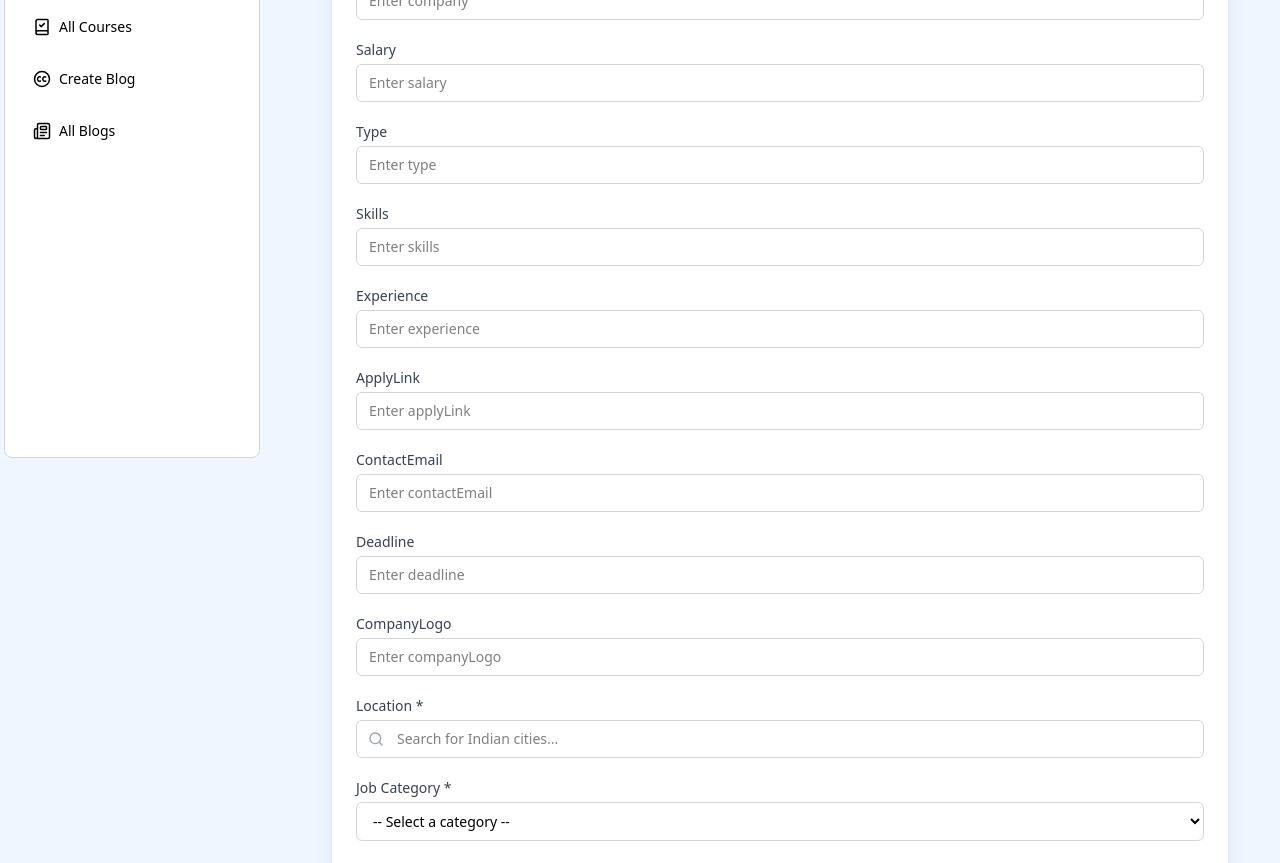
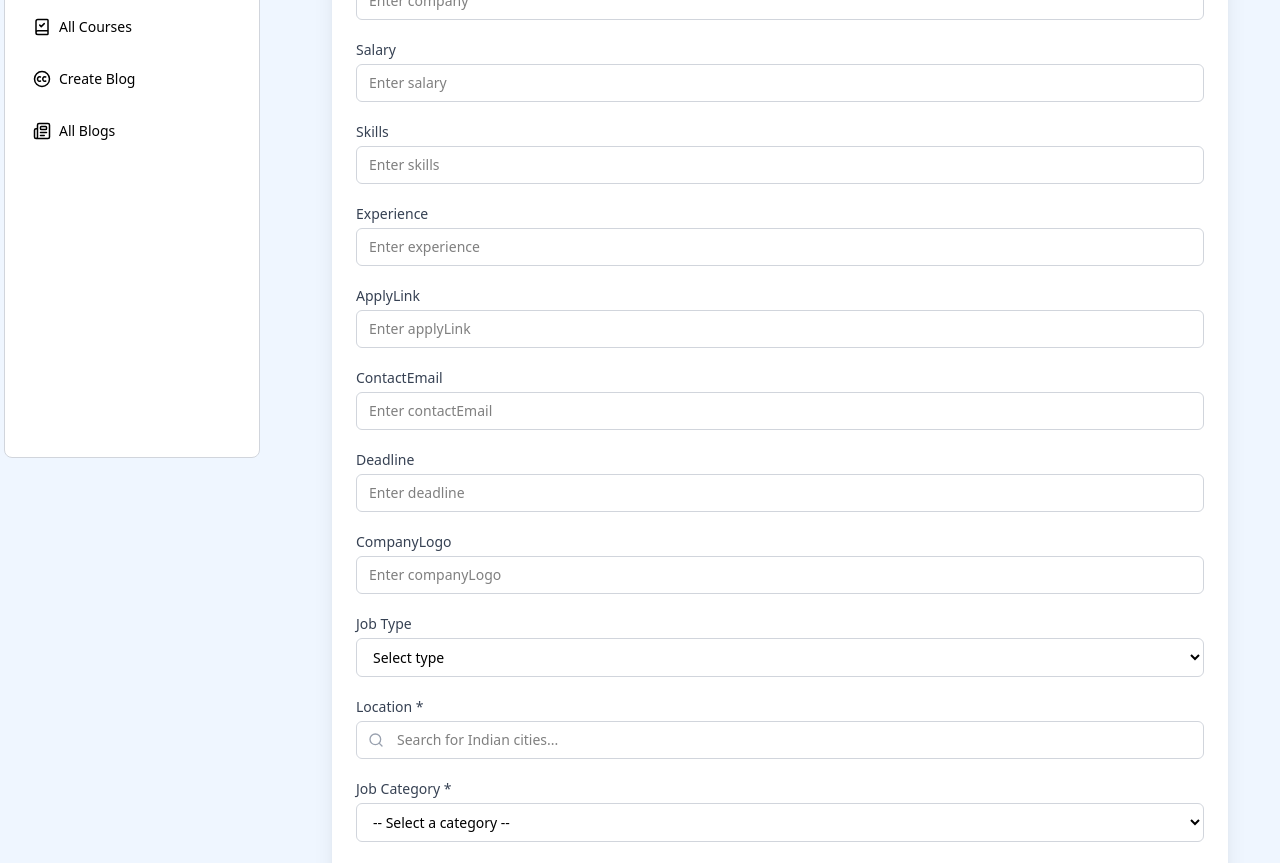
Before and after one commit to MohdBelalNaim/HireScript-Admin, a React (Vite) app: page /add in a window 1280 px wide. Shown: the part 300-1163 px from the top of the page. Built offline with nearby package versions, Linux system fonts and the light colour scheme.

Commit message:
[NEW] Fixed the job type field to be a select input

```diff
--- a/src/Add.jsx
+++ b/src/Add.jsx
@@ -10,7 +10,6 @@ const Add = () => {
     "title",
     "company",
     "salary",
-    "type",
     "skills",
     "experience",
     "applyLink",
@@ -19,14 +18,11 @@ const Add = () => {
     "companyLogo",
   ];
 
-
-
   const { register, handleSubmit, reset, setValue, watch } = useForm();
   const [companyDescription, setCompanyDescription] = useState("");
   const [jobDescription, setJobDescription] = useState("");
   const [jobRequirements, setJobRequirements] = useState("");
   const [location, setLocation] = useState(""); // Add location state
-
 
   const handleAddJob = async (data) => {
     try {
@@ -88,6 +84,19 @@ const Add = () => {
             />
           </div>
         ))}
+        <div>
+          <label className="block mb-1 text-sm text-gray-700">
+            Job Type
+          </label>
+          <select
+            className="w-full px-3 py-2 border border-gray-300 rounded-md text-sm focus:outline-none focus:ring-2 focus:ring-blue-500 focus:border-blue-500"
+            {...register("type", { required: true })}
+          >
+            <option value="None">Select type</option>
+            <option value="In office">In office</option>
+            <option value="Remote">Remote</option>
+          </select>
+        </div>
 
         {/* Replace the location input with the autocomplete component */}
         <div>
@@ -101,13 +110,17 @@ const Add = () => {
         </div>
 
         <div>
-          <label className="block mb-1 text-sm text-gray-700">Job Category *</label>
+          <label className="block mb-1 text-sm text-gray-700">
+            Job Category *
+          </label>
           <select
             {...register("category", { required: true })}
             className="w-full px-3 py-2 border border-gray-300 rounded-md text-sm focus:outline-none focus:ring-2 focus:ring-blue-500 focus:border-blue-500"
             defaultValue=""
           >
-            <option value="" disabled>-- Select a category --</option>
+            <option value="" disabled>
+              -- Select a category --
+            </option>
             {jobCategories.map((cat) => (
               <option key={cat} value={cat}>
                 {cat}
@@ -115,7 +128,6 @@ const Add = () => {
             ))}
           </select>
         </div>
-
 
         <div>
           <label className="block mb-2 text-sm font-medium text-gray-700">
@@ -145,7 +157,8 @@ const Add = () => {
             placeholder="Write the Company description here..."
           />
           <p className="mt-1 text-xs text-gray-500">
-            Use the toolbar above to format the job description with headings, lists, links, and more.
+            Use the toolbar above to format the job description with headings,
+            lists, links, and more.
           </p>
         </div>
         <div>
@@ -160,10 +173,10 @@ const Add = () => {
             placeholder="Write the job Requirement here..."
           />
           <p className="mt-1 text-xs text-gray-500">
-            Use the toolbar above to format the job description with headings, lists, links, and more.
+            Use the toolbar above to format the job description with headings,
+            lists, links, and more.
           </p>
         </div>
-
 
         <button
           type="submit"
```
